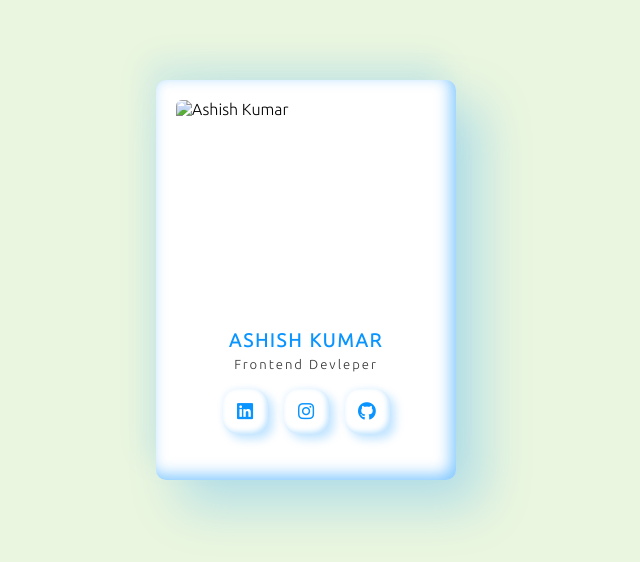
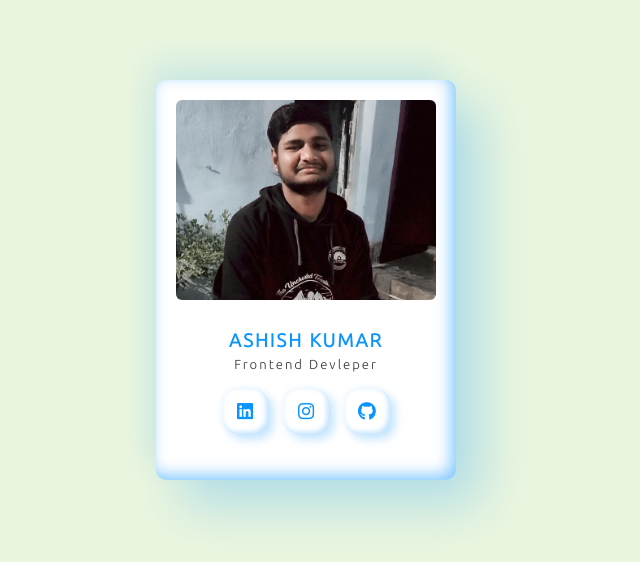
Before and after one commit to Ashishnitp2k20/newProjects, a plain HTML site: page card.html in a window 1280 px wide. Shown: the part 120-682 px from the top of the page, without its empty margins (334-974 px from the left). Drawn offline with Linux system fonts and the light colour scheme.

Commit message:
Update card.html

```diff
--- a/card.html
+++ b/card.html
@@ -93,7 +93,7 @@
 
 	<div class="card">
 		<div class="imgbox">
-			<img src="img/akk.jpg" alt="Ashish Kumar">
+			<img src="https://github.com/Ashishnitp2k20/newProjects/blob/main/akk.jpg?raw=true" alt="Ashish Kumar">
 		</div>
 		<div class="content">
 				<div>
```
